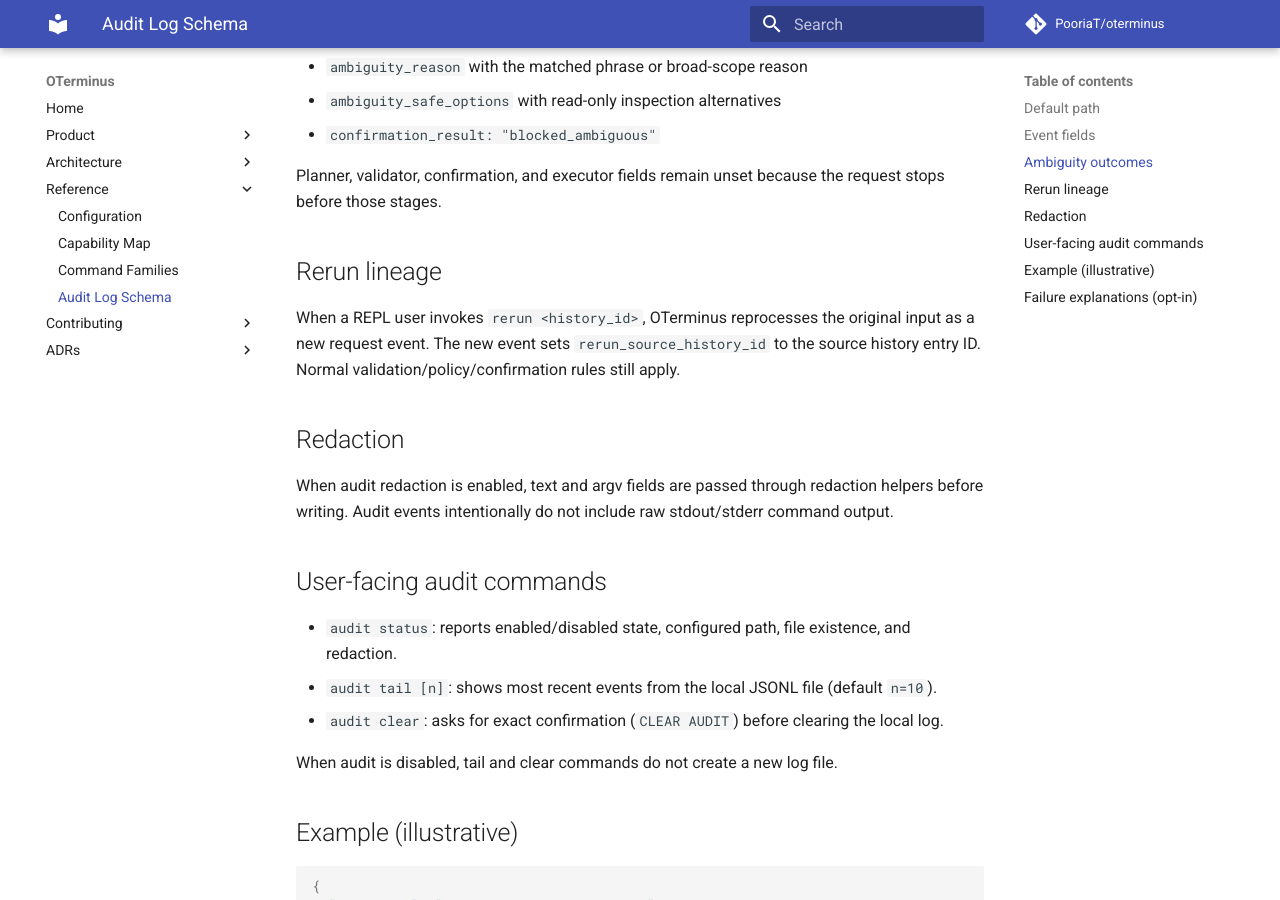
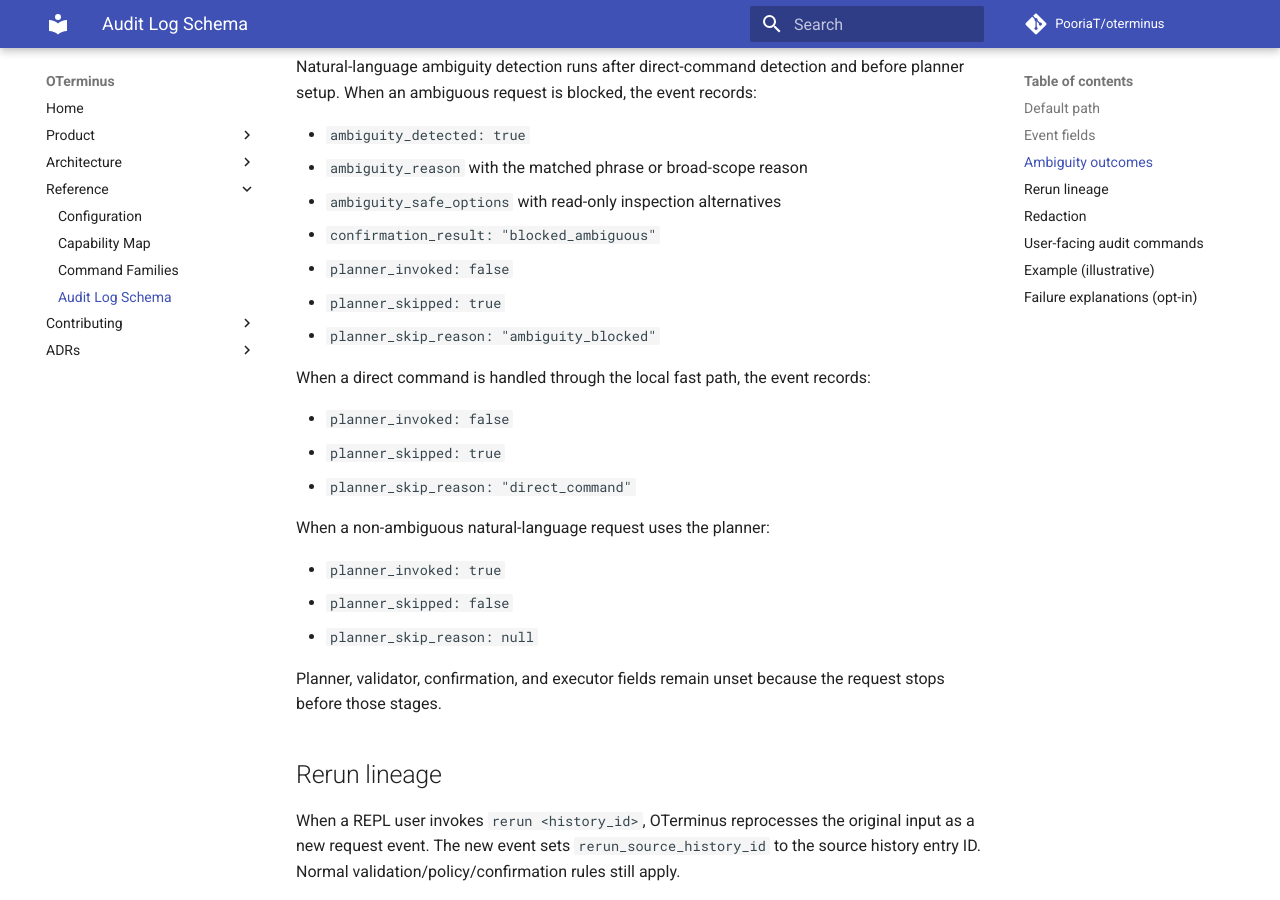
Before and after one commit to PooriaT/oterminus, an MkDocs documentation site: the page built from docs/reference/audit-log-schema.md, in a window 1280 px wide and 900 px high, scrolled down 1374 px. Built offline with MkDocs 1.6.1 and Material for MkDocs 9.7.7, drawn with Linux system fonts in a browser that asks for light colours; comment, search, counter and statistics services are not loaded; some of the changed text lies outside the part shown.

Commit message:
Add fast-path planner diagnostics and regression coverage

```diff
--- a/docs/reference/audit-log-schema.md
+++ b/docs/reference/audit-log-schema.md
@@ -14,6 +14,9 @@ Audit logs are newline-delimited JSON objects (JSONL), one event per handled req
 - `ambiguity_detected` (bool)
 - `ambiguity_reason` (nullable string)
 - `ambiguity_safe_options` (string array)
+- `planner_invoked` (bool)
+- `planner_skipped` (bool)
+- `planner_skip_reason` (nullable string; e.g. `direct_command`, `ambiguity_blocked`)
 - `routed_category` (nullable string)
 - `proposal_mode` (nullable string)
 - `command_family` (nullable string)
@@ -43,6 +46,21 @@ When an ambiguous request is blocked, the event records:
 - `ambiguity_reason` with the matched phrase or broad-scope reason
 - `ambiguity_safe_options` with read-only inspection alternatives
 - `confirmation_result: "blocked_ambiguous"`
+- `planner_invoked: false`
+- `planner_skipped: true`
+- `planner_skip_reason: "ambiguity_blocked"`
+
+When a direct command is handled through the local fast path, the event records:
+
+- `planner_invoked: false`
+- `planner_skipped: true`
+- `planner_skip_reason: "direct_command"`
+
+When a non-ambiguous natural-language request uses the planner:
+
+- `planner_invoked: true`
+- `planner_skipped: false`
+- `planner_skip_reason: null`
 
 Planner, validator, confirmation, and executor fields remain unset because the request stops before
 those stages.
```
Also changed, not shown: docs/architecture/observability.md (+6 -2 lines), docs/architecture/request-lifecycle.md (+2 -1 lines), docs/architecture/routing-and-planning.md (+1 -0 lines), docs/product/user-guide.md (+3 -0 lines), 4 other files.
